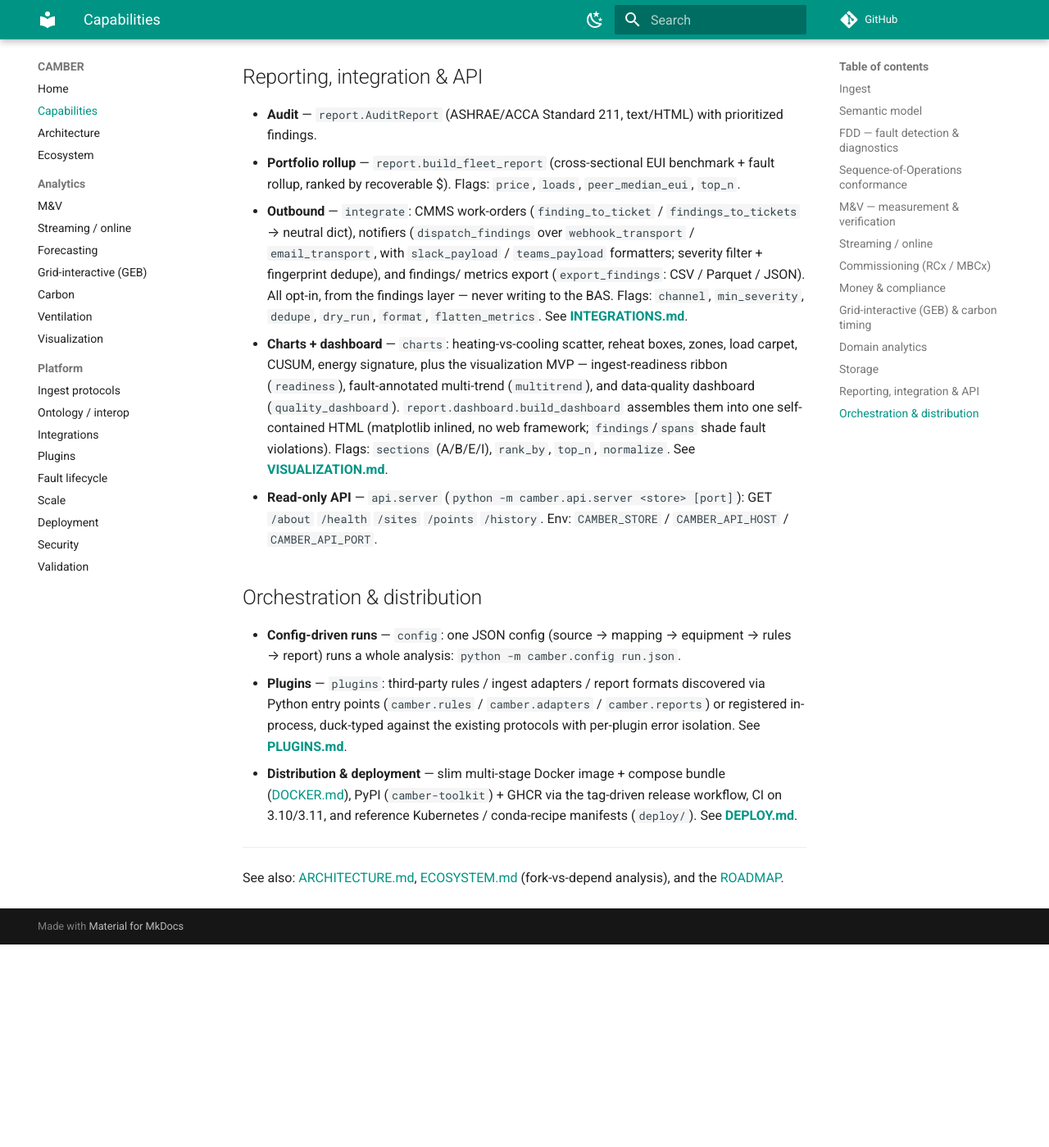
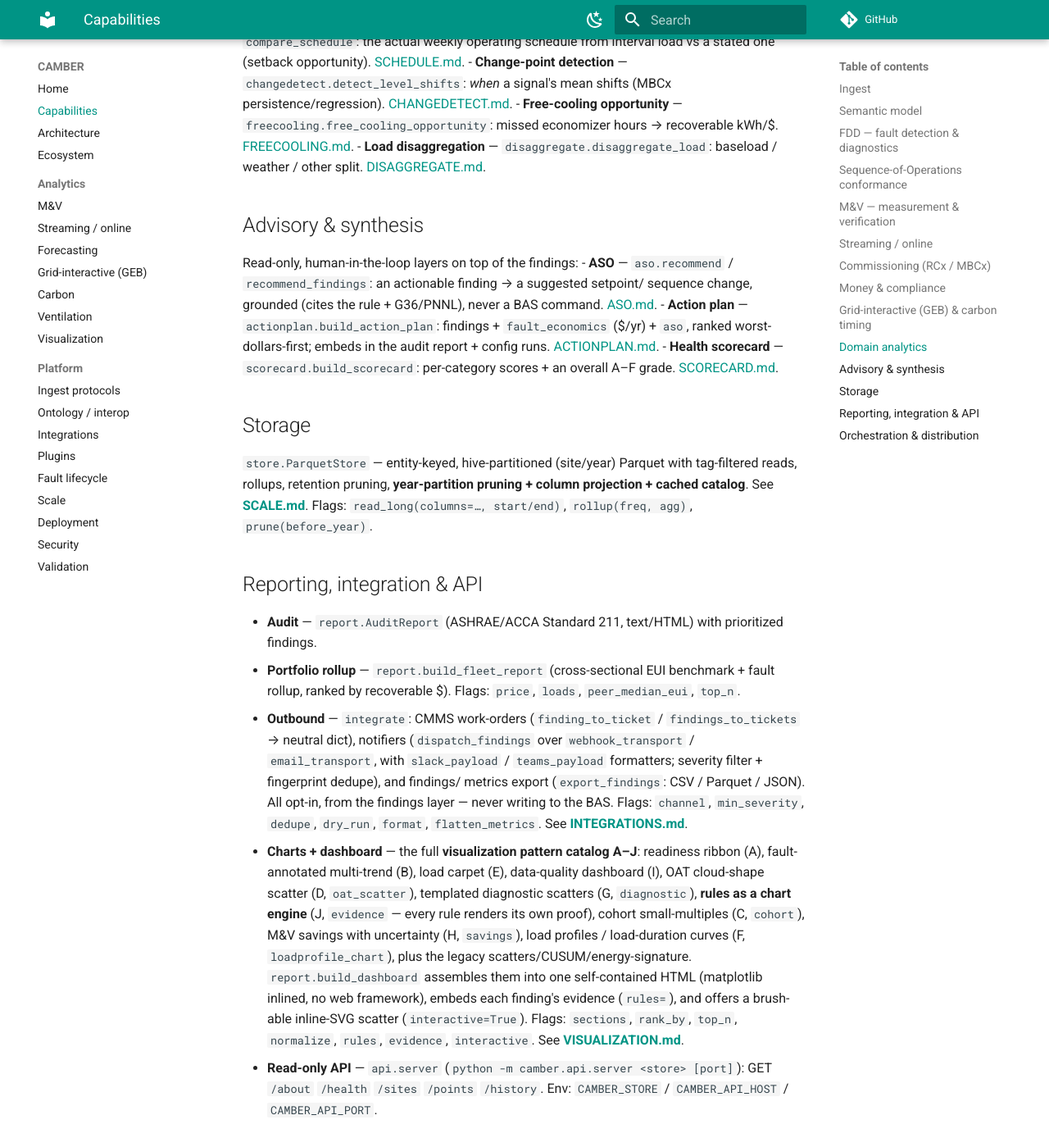
Before and after one commit to yroussev/camber, an MkDocs documentation site: the page built from docs/CAPABILITIES.md, in a window 1280 px wide and 1400 px high, scrolled down 4626 px. Shown: the whole window at 82% size. Built offline with MkDocs 1.6.1 and Material for MkDocs 9.7.7, drawn with Linux system fonts in a browser that asks for light colours; comment, search, counter and statistics services are not loaded; before the commit the page ends 5778 px from its top, so only the background shows below that; some of the changed text lies outside the part shown.

Commit message:
0.3.0: changelog + docs update
- CHANGELOG.md: detailed [0.3.0] entry (viz catalog A-J, advisory layer, new FDD
  rules, degree-day + Option A M&V, schedule/changedetect/freecooling/disaggregate
  analytics, OpenADR, time/DST handling, hardened release pipeline, and the
  code-review fix round).
- docs/CAPABILITIES.md: extended to the 0.3 surface (M&V degree-day/Option A;
  Advisory & synthesis section for aso/actionplan/scorecard; domain analytics
  schedule/changedetect/freecooling/disaggregate; OpenADR; time/DST; full viz
  catalog in the charts entry; intro 0.2 -> 0.3).
- PLAN-0.3.md: note what shipped beyond the 6 planned items.

```diff
--- a/docs/CAPABILITIES.md
+++ b/docs/CAPABILITIES.md
@@ -26,8 +26,11 @@
 - **Network protocols (read-only)** — Modbus (`[modbus]`), MQTT/Sparkplug (`[mqtt]`), BACnet incl.
   experimental BACnet/SC (`[bacnet]`), OPC-UA (`[opcua]`). Read-only by construction; historian-first
   posture. Per-adapter flags documented in INGEST-PROTOCOLS.md.
-- **Data quality** — `ingest.quality.assess` (coverage, gaps, flatline, outliers, composite score)
-  and `clean`. Flags: `expected_freq`, `drop_outliers`.
+- **Data quality** — `ingest.quality.assess` (coverage, gaps, flatline, outliers, duplicate
+  timestamps, composite score) and `clean`. Flags: `expected_freq`, `drop_outliers`.
+- **Time / DST** — `timegrid`: `interval_hours`, `regularize` (sort + de-duplicate the DST fall-back
+  hour), `localize` (tz-localize resolving DST ambiguous/nonexistent), `dst_anomalies`. `load_csv`
+  de-duplicates timestamps by default. See **[TIME-HANDLING.md](TIME-HANDLING.md)**.
 
 ## Semantic model
 
@@ -98,8 +101,10 @@
 TOWT (`mandv.towt`), fit statistics + G14 fractional savings uncertainty (`mandv.stats`), CUSUM
 (`mandv.cusum`), weather normalization (`mandv.weather`), normalized annual savings
 (`mandv.normalized`), non-routine adjustment (`mandv.nonroutine`), Option-B retrofit isolation
-(`mandv.retrofit_isolation`), CalTRACK alignment (`mandv.caltrack`). Flags: `confidence`,
-`exclude_non_routine`, model `kinds`, `aggregate`.
+(`mandv.retrofit_isolation`), CalTRACK alignment (`mandv.caltrack`), a **variable-base degree-day**
+baseline (`mandv.degreeday`, HDD/CDD regression with an auto-fit balance point), and **IPMVP Option
+A** (`mandv.option_a`, measured Δparameter × stipulated duty — completing Option A/B/C). Flags:
+`confidence`, `exclude_non_routine`, model `kinds`, `aggregate`, `balance_point`.
 
 ## Streaming / online
 
@@ -146,12 +151,32 @@
 - **Hourly / marginal Scope-2** — `carbon_hourly.hourly_emissions` (time-varying factor → co2e,
   effective factor, timing premium) and `marginal_vs_average` (load-shift value uses marginal;
   reporting uses average). Flags: `unit_kg_per_kwh`.
+- **OpenADR export** — `interop.openadr.to_openadr_report`: map a `demand_response` result to an
+  OpenADR-3.0-shaped report payload for a DR program.
 
 ## Domain analytics
 
 `comfort` (Std-55 PMV/PPD), `iaq` (CO₂ ventilation adequacy), `cost`, `carbon`, `water` (irrigation
 / cooling-tower / leak), `loadprofile`, `pv` (+ `interop.pvlib_bridge`, `[pv]`),
-`interop.psychro` (PsychroLib, `[psychro]`), `lighting`.
+`interop.psychro` (PsychroLib, `[psychro]`), `lighting`. Plus:
+- **Schedule inference** — `schedule.detect_schedule` / `compare_schedule`: the actual weekly
+  operating schedule from interval load vs a stated one (setback opportunity). [SCHEDULE.md](SCHEDULE.md).
+- **Change-point detection** — `changedetect.detect_level_shifts`: *when* a signal's mean shifts
+  (MBCx persistence/regression). [CHANGEDETECT.md](CHANGEDETECT.md).
+- **Free-cooling opportunity** — `freecooling.free_cooling_opportunity`: missed economizer hours →
+  recoverable kWh/$. [FREECOOLING.md](FREECOOLING.md).
+- **Load disaggregation** — `disaggregate.disaggregate_load`: baseload / weather / other split.
+  [DISAGGREGATE.md](DISAGGREGATE.md).
+
+## Advisory & synthesis
+
+Read-only, human-in-the-loop layers on top of the findings:
+- **ASO** — `aso.recommend` / `recommend_findings`: an actionable finding → a suggested setpoint/
+  sequence change, grounded (cites the rule + G36/PNNL), never a BAS command. [ASO.md](ASO.md).
+- **Action plan** — `actionplan.build_action_plan`: findings + `fault_economics` ($/yr) + `aso`,
+  ranked worst-dollars-first; embeds in the audit report + config runs. [ACTIONPLAN.md](ACTIONPLAN.md).
+- **Health scorecard** — `scorecard.build_scorecard`: per-category scores + an overall A–F grade.
+  [SCORECARD.md](SCORECARD.md).
 
 ## Storage
 
@@ -171,12 +196,16 @@
   metrics export (`export_findings`: CSV / Parquet / JSON). All opt-in, from the findings layer —
   never writing to the BAS. Flags: `channel`, `min_severity`, `dedupe`, `dry_run`, `format`,
   `flatten_metrics`. See **[INTEGRATIONS.md](INTEGRATIONS.md)**.
-- **Charts + dashboard** — `charts`: heating-vs-cooling scatter, reheat boxes, zones, load carpet,
-  CUSUM, energy signature, plus the visualization MVP — ingest-readiness ribbon (`readiness`),
-  fault-annotated multi-trend (`multitrend`), and data-quality dashboard (`quality_dashboard`).
-  `report.dashboard.build_dashboard` assembles them into one self-contained HTML (matplotlib inlined,
-  no web framework; `findings`/`spans` shade fault violations). Flags: `sections` (A/B/E/I),
-  `rank_by`, `top_n`, `normalize`. See **[VISUALIZATION.md](VISUALIZATION.md)**.
+- **Charts + dashboard** — the full **visualization pattern catalog A–J**: readiness ribbon (A),
+  fault-annotated multi-trend (B), load carpet (E), data-quality dashboard (I), OAT cloud-shape
+  scatter (D, `oat_scatter`), templated diagnostic scatters (G, `diagnostic`), **rules as a chart
+  engine** (J, `evidence` — every rule renders its own proof), cohort small-multiples (C, `cohort`),
+  M&V savings with uncertainty (H, `savings`), load profiles / load-duration curves (F,
+  `loadprofile_chart`), plus the legacy scatters/CUSUM/energy-signature. `report.build_dashboard`
+  assembles them into one self-contained HTML (matplotlib inlined, no web framework), embeds each
+  finding's evidence (`rules=`), and offers a brush-able inline-SVG scatter (`interactive=True`).
+  Flags: `sections`, `rank_by`, `top_n`, `normalize`, `rules`, `evidence`, `interactive`. See
+  **[VISUALIZATION.md](VISUALIZATION.md)**.
 - **Read-only API** — `api.server` (`python -m camber.api.server <store> [port]`): GET
   `/about` `/health` `/sites` `/points` `/history`. Env: `CAMBER_STORE` / `CAMBER_API_HOST` /
   `CAMBER_API_PORT`.
```
Also changed, not shown: other parts of docs/CAPABILITIES.md (+1 -1 lines), CHANGELOG.md (+101 -0 lines), docs/dev/PLAN-0.3.md (+24 -0 lines).
